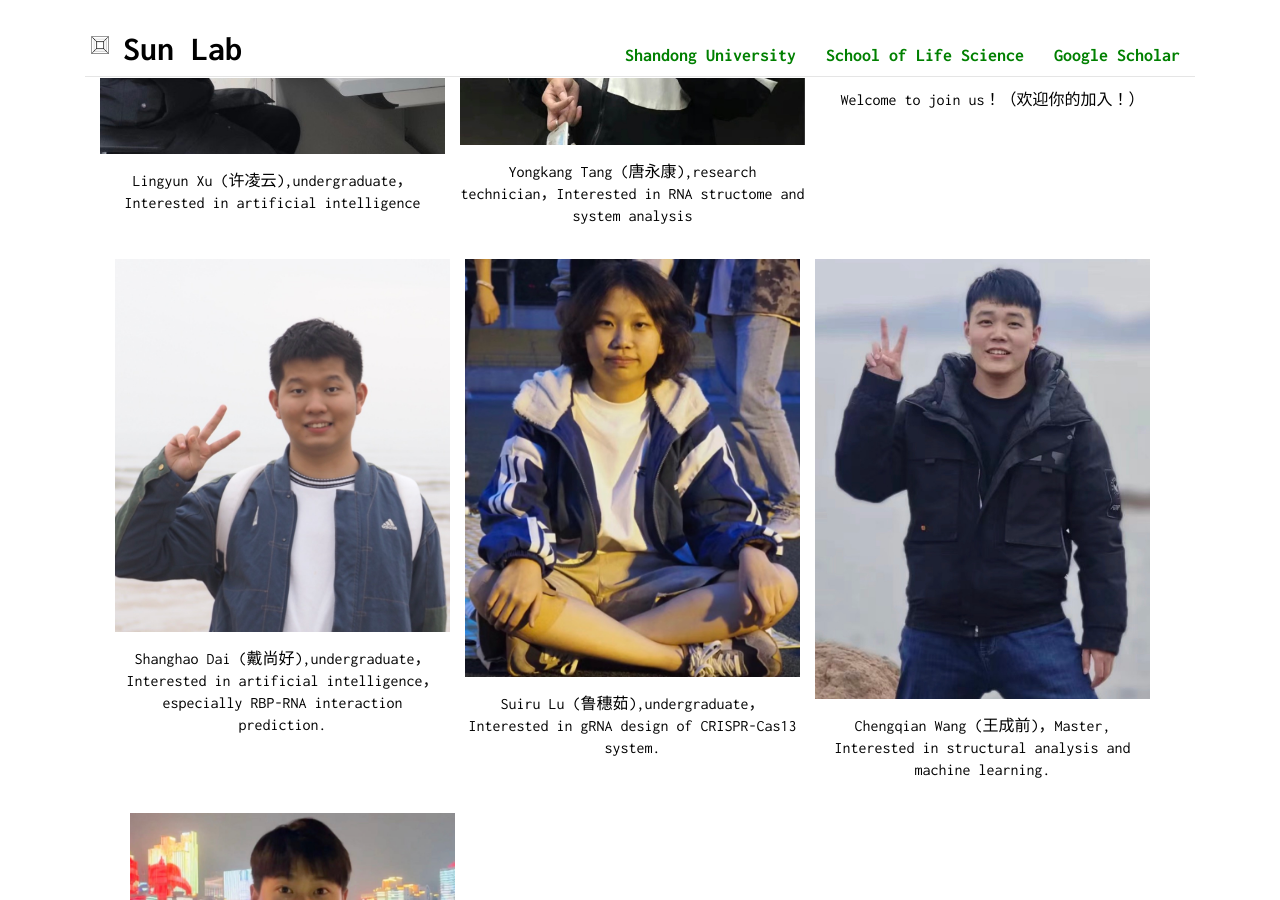
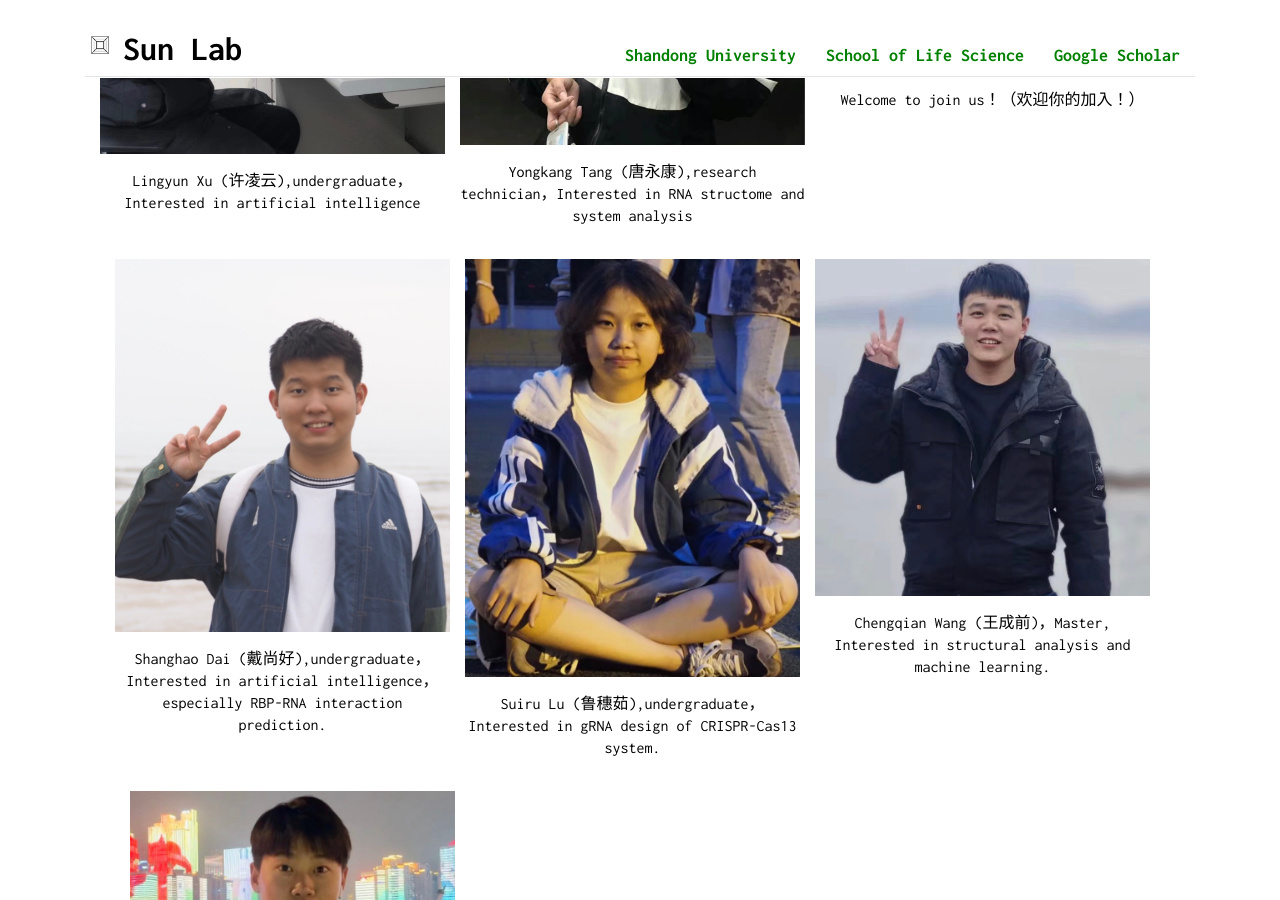
Before and after one commit to sunlei0227/sunlei0227.github.io, a Jekyll site: the page index.html, which Jekyll copies as it is, in a window 1280 px wide and 900 px high, scrolled down 5027 px. Built offline with Jekyll 4.4.1, drawn with Linux system fonts in a browser that asks for light colours; comment, search, counter and statistics services are not loaded.

Commit message:
Update index.html

```diff
--- a/index.html
+++ b/index.html
@@ -535,7 +535,7 @@
                         <p></p>
                         <div class="row">
                             <div class="col-md-12 col-sm-12 col-xs-12" style="padding-left: 0">
-                                <img alt="Chengqian Wang （王成前）" title="Chengqian Wang （王成前）" id="display-picture" src="static/img/chengqian.jpg" />
+                                <img alt="Chengqian Wang （王成前）" title="Chengqian Wang （王成前）" id="display-picture" src="static/img/chengqian2.jpg" />
                             </div>
                             <div class="col-md-12 col-sm-12 col-xs-12" style="padding-left: 0; text-align: center">
                                 <p>Chengqian Wang (王成前)，Master, Interested in structural analysis and machine learning.
```
